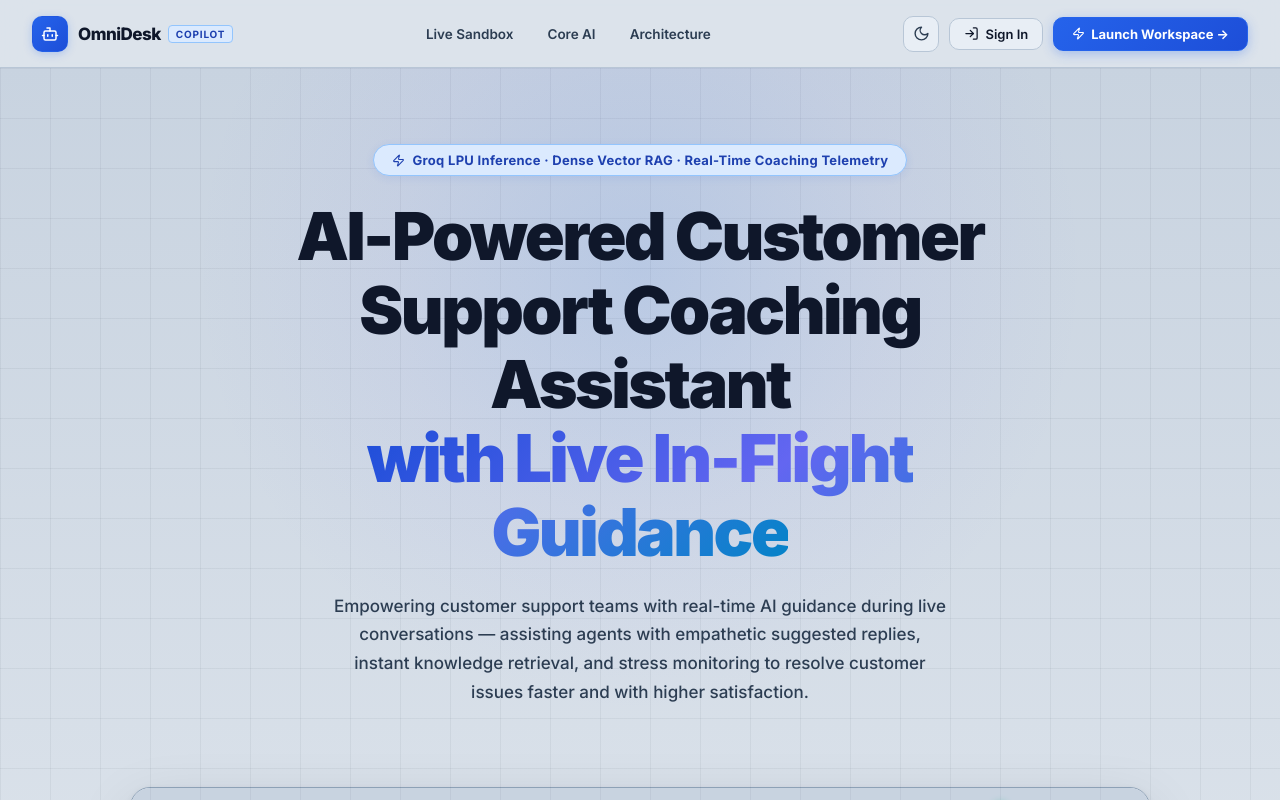
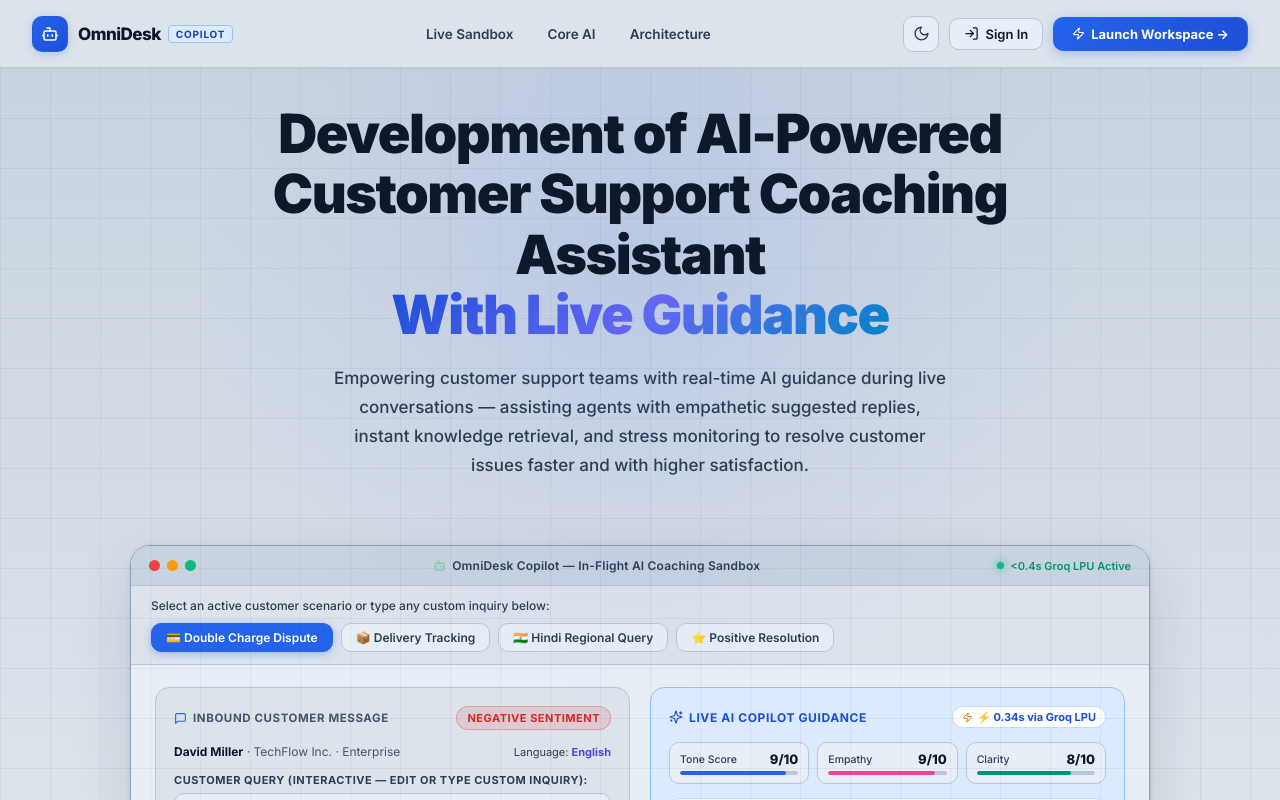
Before and after one commit to Guptanshu44/Customer-support-assistant, a React (Vite) app in the folder frontend/: page / in a window 1280 px wide. Built offline with nearby package versions, Linux system fonts and the light colour scheme; no server answers.

Commit message:
update hero title and remove telemetry badge

```diff
--- a/frontend/src/pages/LandingPage.jsx
+++ b/frontend/src/pages/LandingPage.jsx
@@ -456,22 +456,17 @@
       </header>
 
       {/* Hero Section */}
-      <section className="landing-hero" style={{ paddingBottom: '32px' }}>
+      <section className="landing-hero" style={{ paddingTop: '36px', paddingBottom: '28px' }}>
         <div className="landing-hero-bg-grid" />
         <div className="landing-hero-glow" />
 
-        <div className="landing-hero-content">
-          <div className="landing-hero-badge">
-            <Zap size={13} style={{ color: '#1e40af' }} />
-            <span>Groq LPU Inference · Dense Vector RAG · Real-Time Coaching Telemetry</span>
-          </div>
-
-          <h1 className="landing-hero-title">
-            AI-Powered Customer Support Coaching Assistant<br />
-            <span className="landing-hero-gradient">with Live In-Flight Guidance</span>
+        <div className="landing-hero-content" style={{ maxWidth: '960px' }}>
+          <h1 className="landing-hero-title" style={{ fontSize: 'clamp(32px, 4.4vw, 54px)', letterSpacing: '-1.5px', marginBottom: '18px' }}>
+            Development of AI-Powered Customer Support Coaching Assistant<br />
+            <span className="landing-hero-gradient">With Live Guidance</span>
           </h1>
 
-          <p className="landing-hero-subtitle">
+          <p className="landing-hero-subtitle" style={{ marginBottom: '22px' }}>
             Empowering customer support teams with real-time AI guidance during live conversations — assisting agents with empathetic suggested replies, instant knowledge retrieval, and stress monitoring to resolve customer issues faster and with higher satisfaction.
           </p>
         </div>
```
Also changed, not shown: 2 other files (tests, documents, lock files or other folders).
